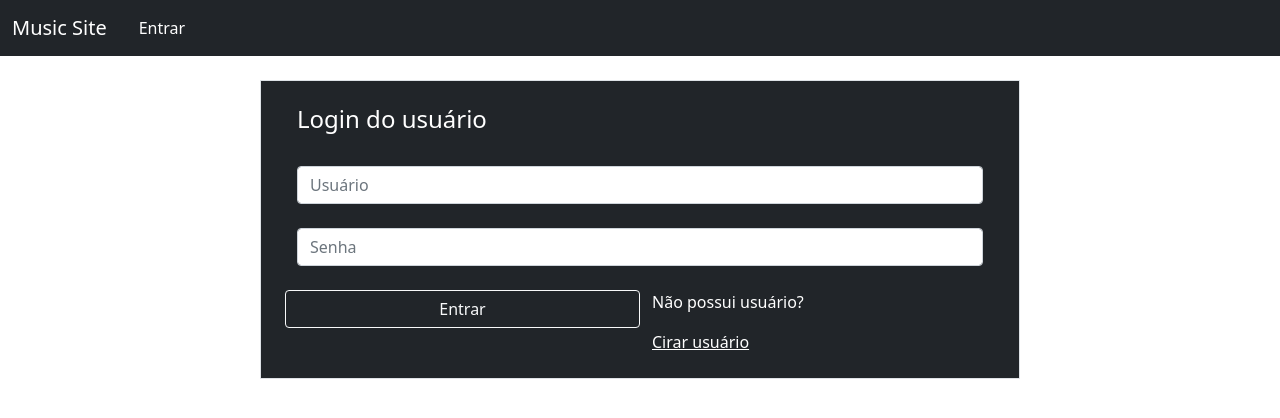
After one commit to sammyzord/musicsite, a Django app: page /login in a window 1280 px wide. The commit adds this page. Shown: the top 418 px of the page. Run offline with Django 3.2, Linux system fonts and the light colour scheme.

Commit message:
feature: adds user registration and login/logout functionalities

```diff
--- a/musicsite/templates/base.html
+++ b/musicsite/templates/base.html
@@ -15,19 +15,55 @@
         <span class="navbar-toggler-icon"></span>
       </button>
       <div class="collapse navbar-collapse" id="navbarNavDropdown">
+        {% if user.is_authenticated %}
         <ul class="navbar-nav">
           <li class="nav-item">
             <a class="nav-link" href="/trending">Tendências</a>
           </li>
           <li class="nav-item">
-            <a class="nav-link" href="/songs">Cadastrar</a>
+            <a class="nav-link" href="/songs">Músicas</a>
           </li>
         </ul>
+        {% endif %}
+        {% if user.is_authenticated %}
+        <a class="nav-link text-white" href="/logout">Sair</a>
+        {% else %}
+        <a class="nav-link text-white" href="/login">Entrar</a>
+        {% endif %}
       </div>
     </div>
   </nav>
   {% block content %}
   {% endblock %}
+
+  {% if messages %}
+  {% for message in messages %}
+  <div class="toast-container position-fixed bottom-0 end-0 m-3">
+    <div class="toast show" role="alert" aria-live="assertive" aria-atomic="true" id="toast-{{forloop.counter0}}">
+      {% if message.tags == 'success' %}
+      <div class="toast-header text-white bg-success">
+      {%  elif message.tags == 'error' %}
+      <div class="toast-header text-white bg-danger">
+      {% else %}
+      <div class="toast-header text-white bg-secondary">
+      {% endif %}
+        <strong class="me-auto">{{ message.tags }}</strong>
+        <button type="button" class="btn-close" aria-label="Close" onclick="myFunction('{{forloop.counter0}}')"></button>
+      </div>
+      <div class="toast-body">
+        {{ message}}
+      </div>
+    </div>
+  </div>
+  <script>
+    function myFunction(index) {
+      id = "toast-" + index
+      var element = document.getElementById(id);
+      element.classList.remove("show");
+    }
+  </script>
+   {% endfor %}
+  {% endif %}
   <script src="https://cdn.jsdelivr.net/npm/bootstrap@5.0.2/dist/js/bootstrap.bundle.min.js" integrity="sha384-MrcW6ZMFYlzcLA8Nl+NtUVF0sA7MsXsP1UyJoMp4YLEuNSfAP+JcXn/tWtIaxVXM" crossorigin="anonymous"></script>
 </body>
 </html>
--- /dev/null
+++ b/musicsite/templates/login.html
@@ -0,0 +1,25 @@
+{% extends 'base.html' %}
+
+{% block content %}
+<div class="container">
+  <div class="row justify-content-center">
+    <form method="POST" action="" class="row col-md-8 justify-content-center gy-4 bg-dark border px-4 pb-4">
+      {% csrf_token %}
+      <h4 class="text-white">Login do usuário</h2>
+      <div class="col-12">
+        <input type="text" class="form-control" name="username" placeholder="Usuário">
+      </div>
+
+      <div class="col-12">
+        <input type="password" class="form-control" name="password" placeholder="Senha">
+      </div>
+
+      <button type="submit" class="col-md-6 btn btn-outline-light align-self-start">Entrar</button>
+      <div class="col-md-6">
+        <p class="text-white">Não possui usuário?</p>
+        <a class="text-white" href="/register">Cirar usuário</a>
+      </div>
+    </form>
+  </div>
+</div>
+{% endblock %}
--- a/musicsite/urls.py
+++ b/musicsite/urls.py
@@ -19,7 +19,10 @@ from . import views
 
 urlpatterns = [
     path("", views.index, name="index"),
-    path("songs", views.songs, name="songs"),
-    path("trending", views.trending, name="trending"),
+    path("register", views.registerPage, name="register"),
+    path("login", views.loginPage, name="login"),
+    path("logout", views.logoutUser, name="logout"),
+    path("songs", views.songsPage, name="songs"),
+    path("trending", views.trendingPage, name="trending"),
     path("admin/", admin.site.urls),
 ]
--- a/musicsite/views.py
+++ b/musicsite/views.py
@@ -1,4 +1,8 @@
-from django.shortcuts import render
+from django.shortcuts import render, redirect
+from django.contrib import messages
+from .forms import CreateUserForm
+from django.contrib.auth import authenticate, login, logout
+from django.contrib.auth.decorators import login_required
 
 # from django.http import HttpResponse
 
@@ -7,9 +11,53 @@ def index(request):
     return render(request, "homepage.html")
 
 
-def songs(request):
+def registerPage(request):
+    if request.user.is_authenticated:
+        return redirect("index")
+
+    form = CreateUserForm()
+
+    if request.method == "POST":
+        form = CreateUserForm(request.POST)
+        if form.is_valid():
+            form.save()
+            messages.success(request, "Usuário cadastrado com sucesso!")
+            return redirect("login")
+
+    context = {"form": form}
+    return render(request, "register.html", context)
+
+
+def loginPage(request):
+    if request.user.is_authenticated:
+        return redirect("index")
+
+    if request.method == "POST":
+        username = request.POST.get("username")
+        password = request.POST.get("password")
+        user = authenticate(request, username=username, password=password)
+
+        if user is not None:
+            messages.success(request, "Bem vindo, %s!" % user)
+            login(request, user)
+            return redirect("index")
+        else:
+            messages.error(request, "Usuário ou senha inválidos.")
+            return render(request, "login.html")
+
+    return render(request, "login.html")
+
+
+def logoutUser(request):
+    logout(request)
+    return redirect("login")
+
+
+@login_required(login_url="login")
+def songsPage(request):
     return render(request, "app/songs.html")
 
 
-def trending(request):
+@login_required(login_url="login")
+def trendingPage(request):
     return render(request, "app/trending.html")
```
Also changed, not shown: musicsite/forms.py (added, +34 -0 lines), musicsite/templates/app/songs.html (+21 -1 lines), musicsite/templates/homepage.html (+6 -2 lines), musicsite/templates/register.html (added, +29 -0 lines), musicsite/models.py (added).
